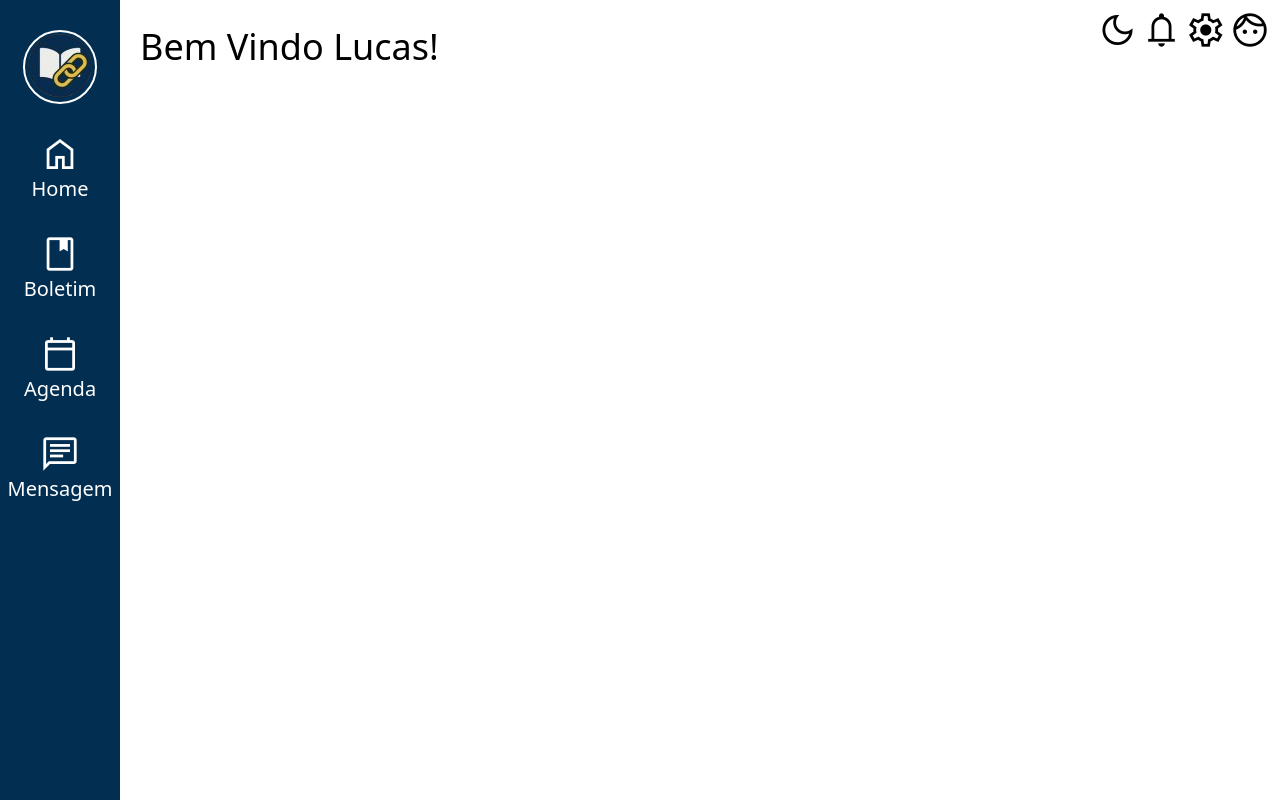
After one commit to Cateclass/cateclass-site, a PHP site: page /views/alunos/home.php in a window 1280 px wide. The commit adds this page. Run offline with PHP 8.4, Linux system fonts and the light colour scheme.

Commit message:
Adicionando | Sidebar

```diff
--- /dev/null
+++ b/app/views/alunos/home.php
@@ -0,0 +1,117 @@
+<!DOCTYPE html>
+
+<html lang="pt-br">
+
+<head>
+
+    <meta charset="UTF-8">
+
+    <meta name="viewport" content="width=device-width, initial-scale=1.0">
+
+    <!-- Gooogle Fonts (Icons) -->
+    <link rel="stylesheet" href="https://fonts.googleapis.com/css2?family=Material+Symbols+Outlined:opsz,wght,FILL,GRAD@24,400,0,0&" />
+
+    <!-- TailwindCSS CLI -->
+    <script src="https://cdn.jsdelivr.net/npm/@tailwindcss/browser@4"></script>
+
+    <title>Lucas Gabriel | Home</title>
+
+</head>
+
+<body class="flex">
+
+    <!-- Sidebar -->
+    <aside class="w-[120px] h-screen bg-[#022E51]">
+
+        <!-- Sidebar Links -->
+        <div class="flex flex-col items-center gap-[30px]">
+
+            <img
+              class="border-2 border-white rounded-[50%] mt-[30px]"
+              src="./../assets/img/logo-escolink.png"
+              alt=""
+            >
+
+            <a href="#">
+
+                <div class="flex flex-col items-center text-white text-[20px]">
+
+                        <span class="material-symbols-outlined" style="font-size: 40px">
+                            home
+                        </span>
+
+
+                        <p>Home</p>
+
+                </div>
+
+            </a>
+
+            <div class="flex flex-col items-center text-white text-[20px]">
+
+                <span class="material-symbols-outlined" style="font-size: 40px">
+                    book
+                </span>
+
+                <p>Boletim</p>
+
+            </div>
+
+            <div class="flex flex-col items-center text-white text-[20px]">
+
+                <span class="material-symbols-outlined" style="font-size: 40px">
+                    calendar_today
+                </span>
+
+                <p>Agenda</p>
+
+            </div>
+
+            <div class="flex flex-col items-center text-white text-[20px]">
+
+                <span class="material-symbols-outlined" style="font-size: 40px">
+                    chat
+                </span>
+
+                <p>Mensagem</p>
+
+            </div>
+
+        </div>
+
+    </aside>
+
+    <main>
+
+        <h1 class="text-[36px] p-[20px]">Bem Vindo Lucas!</h1>
+
+        <div class="absolute right-[10px] top-[10px]">
+
+            <span
+              class="material-symbols-outlined hover:cursor-pointer" style="font-size: 40px"
+            >
+                dark_mode
+            </span>
+
+            <span
+              class="material-symbols-outlined hover:cursor-pointer" style="font-size: 40px"
+              onclick="alert('Você não tem notificações!')"
+            >
+                notifications
+            </span>
+
+            <span class="material-symbols-outlined" style="font-size: 40px">
+                settings
+            </span>
+
+            <span class="material-symbols-outlined" style="font-size: 40px">
+                face
+            </span>
+
+        </div>
+
+    </main>
+
+</body>
+
+</html>
--- a/app/views/login.php
+++ b/app/views/login.php
@@ -8,7 +8,7 @@
 
     <meta name="viewport" content="width=device-width, initial-scale=1.0">
 
-    <!-- Favicons -->
+    <!-- Font Awesome -->
     <link rel="stylesheet" href="https://cdnjs.cloudflare.com/ajax/libs/font-awesome/4.7.0/css/font-awesome.min.css">
 
     <!-- TailwindCSS CLI -->
```
Also changed, not shown: app/views/inicio.php (+26 -0 lines).
